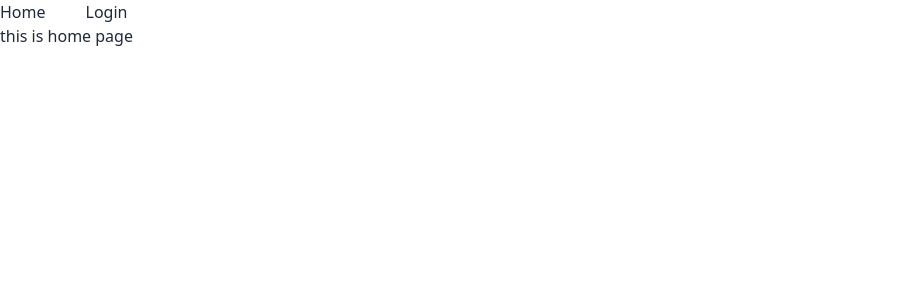
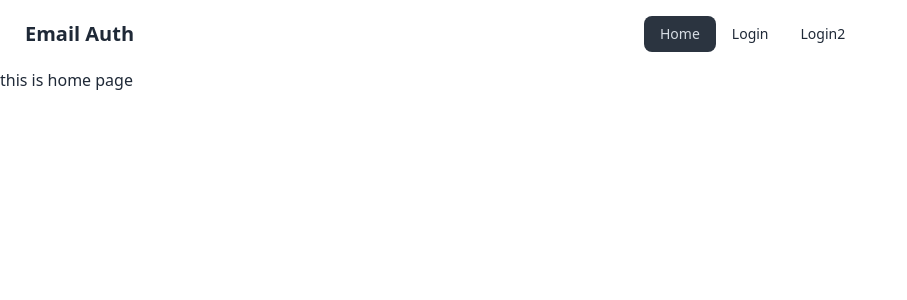
Before and after one commit to SadikRa/aut-firebase-2024, a React (Vite) app: page / in a window 1280 px wide. Shown: the top 300 px of the page, without its empty margins (0-907 px from the left). Built offline with nearby package versions, Linux system fonts and the light colour scheme; no server answers.

Commit message:
navbar added done

```diff
--- a/src/components/Header/Header.jsx
+++ b/src/components/Header/Header.jsx
@@ -1,13 +1,38 @@
 import { NavLink } from "react-router-dom";
 
 const Header = () => {
-    return (
-        <div className="flex gap-10">
-            <NavLink to={'/'}>Home</NavLink>
-            <NavLink to={'/login'}>Login</NavLink>
 
+const navLinks = <>
+<li><NavLink to="/">Home</NavLink></li>
+<li><NavLink to="/login">Login</NavLink></li>
+<li><NavLink to="/login2">Login2</NavLink></li>
+{/* <li><NavLink to="/register">Register</NavLink></li>
+<li><NavLink to="/heroRegister">Hero Register</NavLink></li> */}
+
+</>
+
+return (
+<div className="navbar bg-base-100">
+    <div className="navbar-start">
+        <div className="dropdown">
+            <label tabIndex={0} className="btn btn-ghost lg:hidden">
+                <svg xmlns="http://www.w3.org/2000/svg" className="h-5 w-5" fill="none" viewBox="0 0 24 24" stroke="currentColor"><path strokeLinecap="round" strokeLinejoin="round" strokeWidth="2" d="M4 6h16M4 12h8m-8 6h16" /></svg>
+            </label>
+            <ul tabIndex={0} className="menu menu-sm dropdown-content mt-3 z-[1] p-2 shadow bg-base-100 rounded-box w-52">
+                {navLinks}
+            </ul>
         </div>
-    );
+        <a className="btn btn-ghost normal-case text-xl">Email Auth</a>
+    </div>
+    <div className="navbar-center hidden lg:flex">
+        <ul className="menu menu-horizontal px-1">
+            {navLinks}
+        </ul>
+    </div>
+
+</div>
+);
 };
 
+
 export default Header;
```
